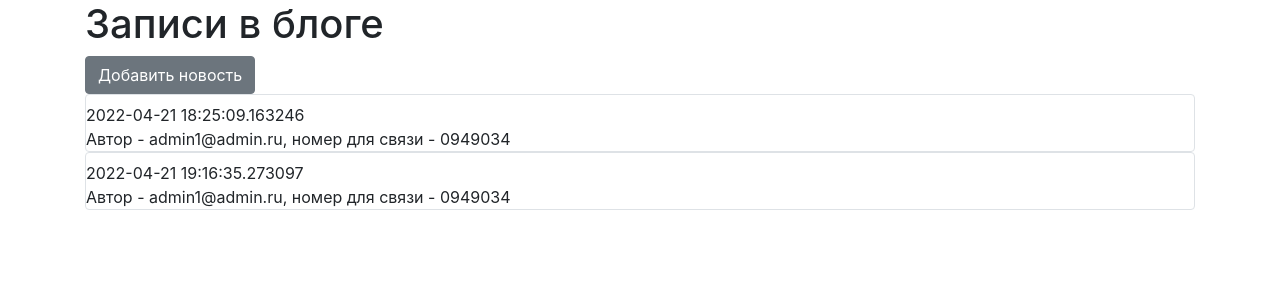
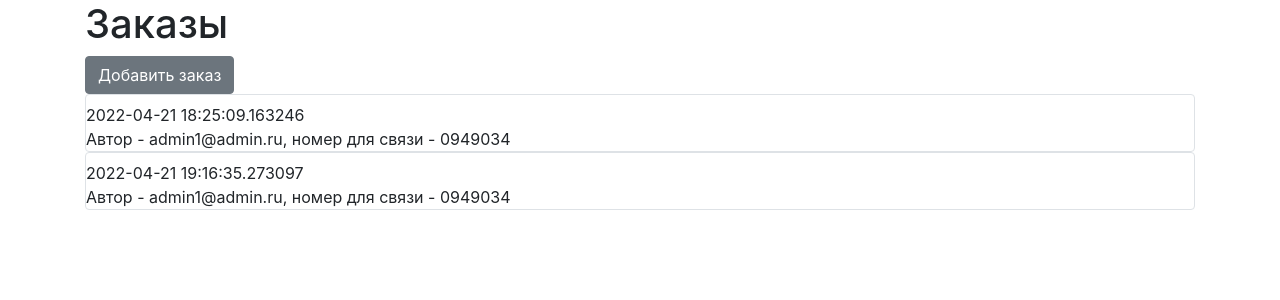
Before and after one commit to Vadcrut/yandex_site, a Flask app: page /for_admin in a window 1280 px wide. Shown: the part 56-356 px from the top of the page. Run offline with Flask 2, Linux system fonts and the light colour scheme; a user stored in the database is signed in; data comes from the database, SQL or seed files in the repository; both versions use the stored data as it was after the commit; parts of the project's set-up code (start-up, migrations or seed data) failed here and were passed over; some libraries are stand-ins or nearby versions.

Commit message:
some_fix

```diff
--- a/templates/for_admin.html
+++ b/templates/for_admin.html
@@ -1,9 +1,9 @@
 {% extends "base.html" %}
 
 {% block content %}
-<h1>Записи в блоге</h1>
+<h1>Заказы</h1>
 {% if current_user.is_authenticated %}
-    <a href="make_order" class="btn btn-secondary">Добавить новость</a>
+    <a href="make_order" class="btn btn-secondary">Добавить заказ</a>
 {% endif %}
 {% for item in orders%}
 <div class="col-md6 border rounded">
--- a/templates/main_page.html
+++ b/templates/main_page.html
@@ -44,7 +44,7 @@
 </nav>
 <div class="container">
     <div class="card bg-dark text-white">
-        <img src="../static/image/i.png" class="card-img" alt="Тут должна была быть картинка, но она куда то делась">
+        <img src="../static/image/zastavka.jpg" class="card-img" alt="Тут должна была быть картинка, но она куда то делась">
         <div class="card-img-overlay">
             <div class="text_na_kartinke">
                 <p class="card-text">Welcome to the club Buddy</p>
```
Also changed, not shown: db/users.db, static/image/kefir.jpg (added), static/image/lapsha.jpg (added), static/image/moloko.jpg (added), static/image/zastavka.jpg (added).
